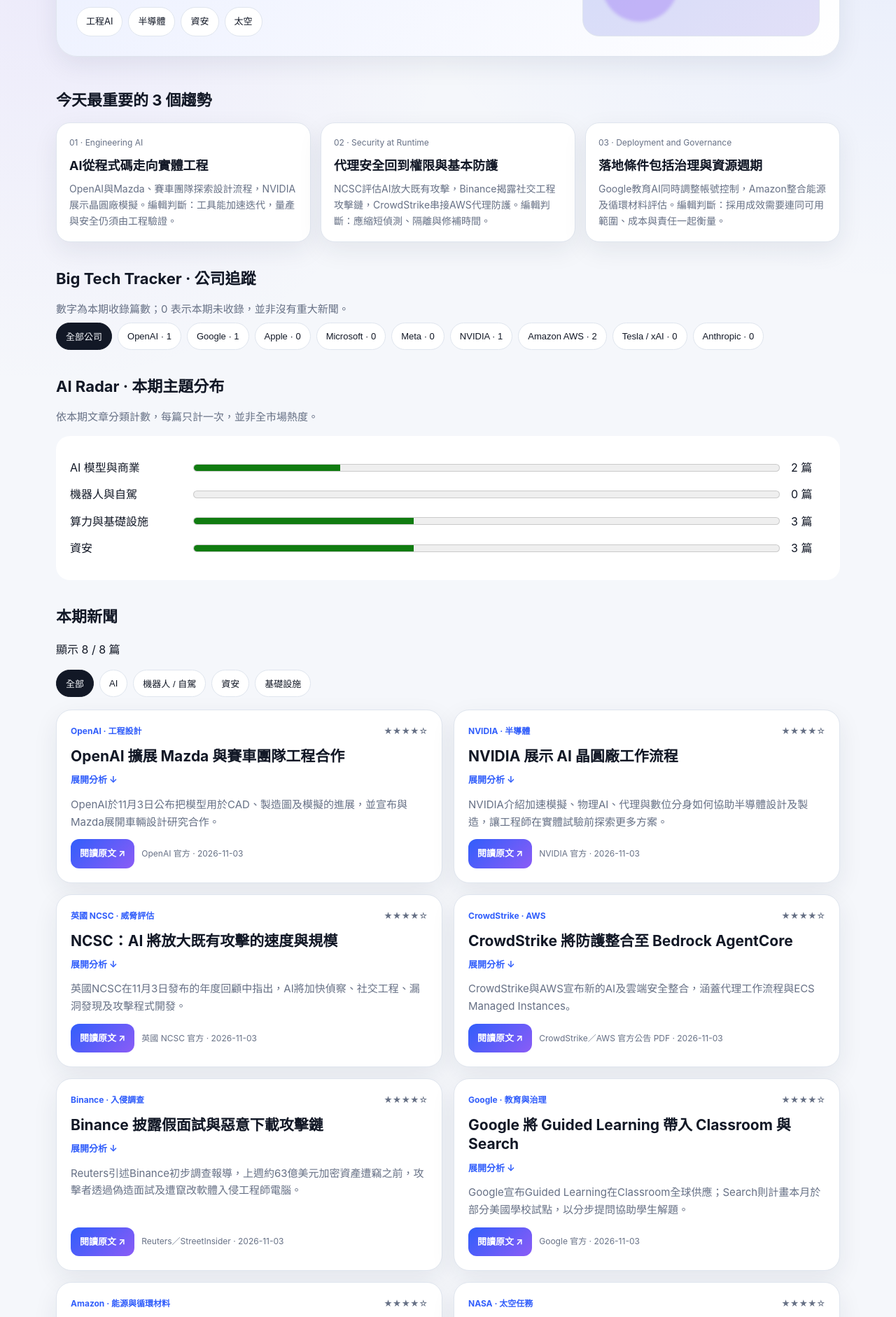
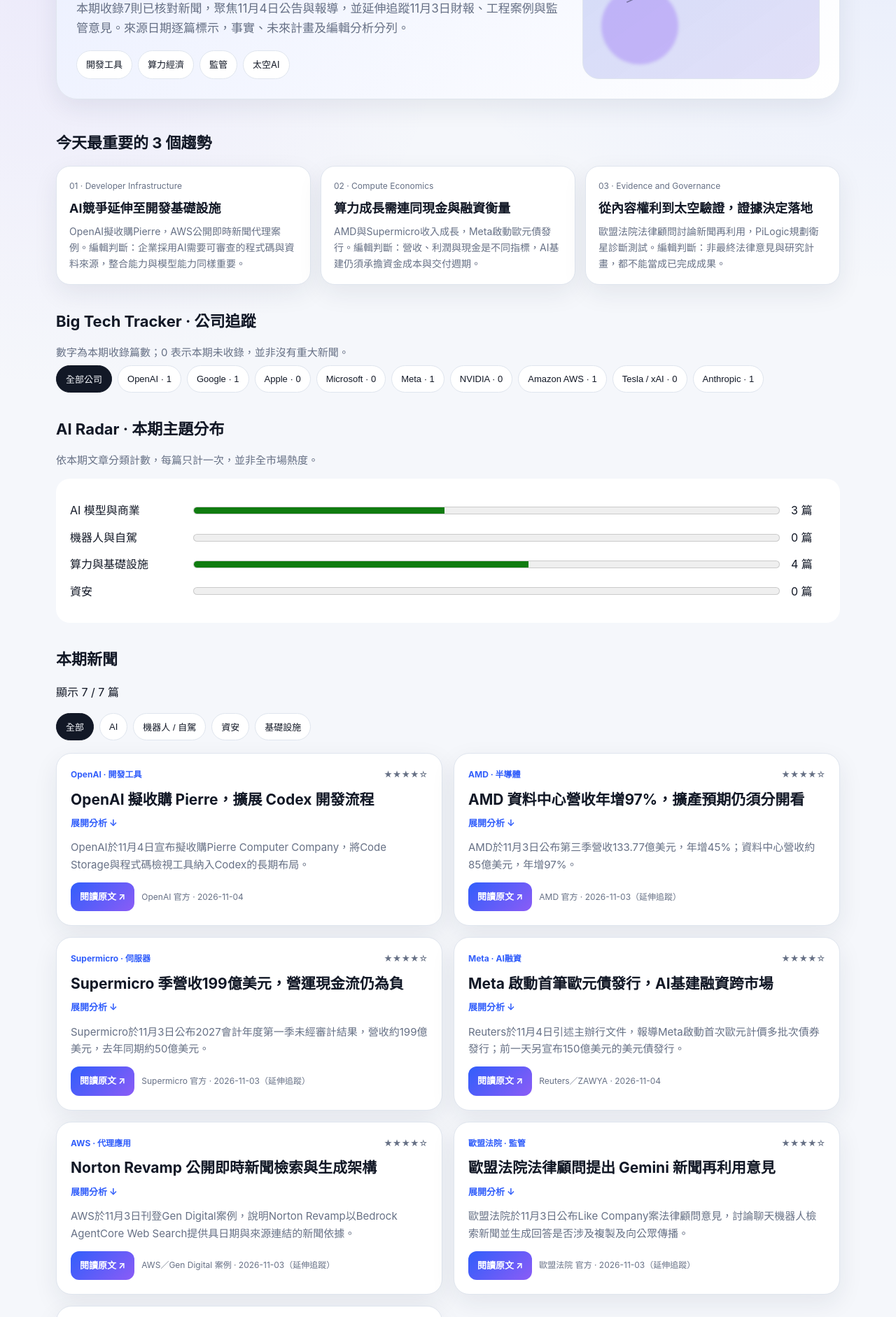
Before and after one commit to benzh1213/tech-brief, a plain HTML site: page index.html in a window 1280 px wide. Shown: the part 451-2333 px from the top of the page at 70% size. Drawn offline with Linux system fonts and the light colour scheme.

Commit message:
Publish verified Tech Brief for 2026-11-05

```diff
--- a/index.html
+++ b/index.html
@@ -5,7 +5,7 @@
   <meta name="viewport" content="width=device-width, initial-scale=1, viewport-fit=cover" />
   <meta name="theme-color" content="#0b1020" media="(prefers-color-scheme: dark)">
   <meta name="theme-color" content="#f5f7fb" media="(prefers-color-scheme: light)">
-  <meta name="description" content="Tech Brief 全球科技晨報：重點新聞、公司追蹤與 AI Radar。"><title>全球科技晨報｜2026-11-04</title>
+  <meta name="description" content="Tech Brief 全球科技晨報：重點新聞、公司追蹤與 AI Radar。"><title>全球科技晨報｜2026-11-05</title>
   <link rel="stylesheet" href="./styles.css">
 </head>
 <body>
@@ -14,7 +14,7 @@
   <div class="topbar">
     <div>
       <div class="brand">TECH BRIEF / 全球科技晨報</div>
-      <div class="date">2026 年 11 月 4 日 · 8 則重點 · 約 6–8 分鐘閱讀</div>
+      <div class="date">2026 年 11 月 5 日 · 7 則重點 · 約 6–8 分鐘閱讀</div>
     </div>
     <div class="actions">
       <button id="expandBtn">全部展開</button>
@@ -22,13 +22,13 @@
     </div>
   </div>
 
-  <p class="edition-note" role="note">2026-11-04 正式版 · 更新於 09:46（Asia/Shanghai，UTC+8） · 逐篇核對來源，事實與編輯分析分列。</p><header>
+  <p class="edition-note" role="note">2026-11-05 正式版 · 更新於 13:44（Asia/Shanghai，UTC+8） · 逐篇核對來源，事實與編輯分析分列。</p><header>
     <section class="hero">
       <div>
         <div class="eyebrow">Today’s Global Tech Brief</div>
-        <h1>AI進入實體工程，<br>安全與治理成為落地門檻</h1>
-        <p class="lead">本期核對11月3日全球公告與報導，另延伸追蹤11月2日NASA衛星退役公告，共8則。研究展示、供應商說法、未來計畫與已完成成果分開呈現；更新時區為Asia/Shanghai。</p>
-        <div class="chipline"><span class="chip">工程AI</span><span class="chip">半導體</span><span class="chip">資安</span><span class="chip">太空</span></div>
+        <h1>AI搶占開發流程，<br>算力擴張面對資金與驗證門檻</h1>
+        <p class="lead">本期收錄7則已核對新聞，聚焦11月4日公告與報導，並延伸追蹤11月3日財報、工程案例與監管意見。來源日期逐篇標示，事實、未來計畫及編輯分析分列。</p>
+        <div class="chipline"><span class="chip">開發工具</span><span class="chip">算力經濟</span><span class="chip">監管</span><span class="chip">太空AI</span></div>
       </div>
       <div class="hero-visual" aria-hidden="true">
         <div class="grid"></div><div class="orb o1"></div><div class="orb o2"></div>
@@ -48,7 +48,7 @@
   </header>
 
   <h2 class="section-title">今天最重要的 3 個趨勢</h2>
-  <section class="insights"><div class="insight"><div class="num">01 · Engineering AI</div><h3>AI從程式碼走向實體工程</h3><p>OpenAI與Mazda、賽車團隊探索設計流程，NVIDIA展示晶圓廠模擬。編輯判斷：工具能加速迭代，量產與安全仍須由工程驗證。</p></div><div class="insight"><div class="num">02 · Security at Runtime</div><h3>代理安全回到權限與基本防護</h3><p>NCSC評估AI放大既有攻擊，Binance揭露社交工程攻擊鏈，CrowdStrike串接AWS代理防護。編輯判斷：應縮短偵測、隔離與修補時間。</p></div><div class="insight"><div class="num">03 · Deployment and Governance</div><h3>落地條件包括治理與資源週期</h3><p>Google教育AI同時調整帳號控制，Amazon整合能源及循環材料評估。編輯判斷：採用成效需要連同可用範圍、成本與責任一起衡量。</p></div></section>
+  <section class="insights"><div class="insight"><div class="num">01 · Developer Infrastructure</div><h3>AI競爭延伸至開發基礎設施</h3><p>OpenAI擬收購Pierre，AWS公開即時新聞代理案例。編輯判斷：企業採用AI需要可審查的程式碼與資料來源，整合能力與模型能力同樣重要。</p></div><div class="insight"><div class="num">02 · Compute Economics</div><h3>算力成長需連同現金與融資衡量</h3><p>AMD與Supermicro收入成長，Meta啟動歐元債發行。編輯判斷：營收、利潤與現金是不同指標，AI基建仍須承擔資金成本與交付週期。</p></div><div class="insight"><div class="num">03 · Evidence and Governance</div><h3>從內容權利到太空驗證，證據決定落地</h3><p>歐盟法院法律顧問討論新聞再利用，PiLogic規劃衛星診斷測試。編輯判斷：非最終法律意見與研究計畫，都不能當成已完成成果。</p></div></section>
 
   <section aria-labelledby="tracker-title">
     <h2 class="section-title" id="tracker-title">Big Tech Tracker · 公司追蹤</h2>
@@ -71,22 +71,14 @@
   </div>
 
   <main class="news-grid" id="newsGrid">
-    <article data-companies="OpenAI" data-category="AI"><div class="meta"><span class="tag">OpenAI · 工程設計</span><span>★★★★☆</span></div><p class="summary">OpenAI於11月3日公布把模型用於CAD、製造圖及模擬的進展，並宣布與Mazda展開車輛設計研究合作。</p><details><summary><h2>OpenAI 擴展 Mazda 與賽車團隊工程合作</h2><span class="detail-hint">展開分析 ↓</span></summary><p><strong>已核對事實：</strong>官方稱與Chip Ganassi Racing測試將零件3D掃描轉為可編輯CAD及2D圖面；Mazda合作涉及空氣動力與碰撞安全。原型仍需多輪製造審查，模型尚不能穩定處理公差與組裝限制。</p><p class="why"><strong>為何重要 · 編輯分析：</strong>AI開始串接軟體與實體工程工具，可能縮短設計迭代。這些仍是合作方研究及案例，不能當成已通過量產、安全或成本驗收。</p></details><div class="source-row"><a class="read" href="https://openai.com/index/accelerating-engineering-for-the-physical-world/" target="_blank" rel="noopener">閱讀原文 ↗</a><span class="source-name">OpenAI 官方 · 2026-11-03</span></div></article>
-
-    <article data-companies="NVIDIA" data-category="Infra"><div class="meta"><span class="tag">NVIDIA · 半導體</span><span>★★★★☆</span></div><p class="summary">NVIDIA介紹加速模擬、物理AI、代理與數位分身如何協助半導體設計及製造，讓工程師在實體試驗前探索更多方案。</p><details><summary><h2>NVIDIA 展示 AI 晶圓廠工作流程</h2><span class="detail-hint">展開分析 ↓</span></summary><p><strong>已核對事實：</strong>官方列出COMSOL及Applied Materials等案例，部分模擬最高加速10倍；不同工具與工作負載不可直接比較，也不是整座工廠產能增加10倍。工程師仍負責判斷與決策。</p><p class="why"><strong>為何重要 · 編輯分析：</strong>晶片競爭延伸到製程模擬與缺陷分析。採購評估應區分單一模擬速度、整體週期及實際良率，並驗證整合成本。</p></details><div class="source-row"><a class="read" href="https://blogs.nvidia.com/blog/ai-semiconductor-fabs/" target="_blank" rel="noopener">閱讀原文 ↗</a><span class="source-name">NVIDIA 官方 · 2026-11-03</span></div></article>
-
-    <article data-companies="" data-category="Security"><div class="meta"><span class="tag">英國 NCSC · 威脅評估</span><span>★★★★☆</span></div><p class="summary">英國NCSC在11月3日發布的年度回顧中指出，AI將加快偵察、社交工程、漏洞發現及攻擊程式開發。</p><details><summary><h2>NCSC：AI 將放大既有攻擊的速度與規模</h2><span class="detail-hint">展開分析 ↓</span></summary><p><strong>已核對事實：</strong>報告強調主要影響是擴大既有手法，而非創造全新攻擊途徑；人類操作者仍是重要環節。這是風險評估，並非宣稱所有攻擊已能全程自主完成。</p><p class="why"><strong>為何重要 · 編輯分析：</strong>企業修補與偵測的反應時間可能更短。編輯判斷：資安投資應優先降低可被快速利用的舊系統與設定風險，同時衡量偵測及修補時效。</p></details><div class="source-row"><a class="read" href="https://www.ncsc.gov.uk/collection/annual-review-2026/understanding-threat/ai-impact-cyber-threat" target="_blank" rel="noopener">閱讀原文 ↗</a><span class="source-name">英國 NCSC 官方 · 2026-11-03</span></div></article>
-
-    <article data-companies="Amazon AWS" data-category="Security"><div class="meta"><span class="tag">CrowdStrike · AWS</span><span>★★★★☆</span></div><p class="summary">CrowdStrike與AWS宣布新的AI及雲端安全整合，涵蓋代理工作流程與ECS Managed Instances。</p><details><summary><h2>CrowdStrike 將防護整合至 Bedrock AgentCore</h2><span class="detail-hint">展開分析 ↓</span></summary><p><strong>已核對事實：</strong>公告稱Falcon Guardian將延伸至Amazon Bedrock AgentCore Guardrails，以防護提示注入、敏感資料外洩與惡意AI活動；另介紹ECS受管執行個體的Falcon感測器。效果屬供應商說明，非獨立測試結果。</p><p class="why"><strong>為何重要 · 編輯分析：</strong>代理具備工具與資料權限後，防護需深入執行流程。企業仍須確認適用環境、授權、實際供應時間及阻擋成效，不能把整合公告視為零風險保證。</p></details><div class="source-row"><a class="read" href="https://ir.crowdstrike.com/node/17981/pdf" target="_blank" rel="noopener">閱讀原文 ↗</a><span class="source-name">CrowdStrike／AWS 官方公告 PDF · 2026-11-03</span></div></article>
-
-    <article data-companies="" data-category="Security"><div class="meta"><span class="tag">Binance · 入侵調查</span><span>★★★★☆</span></div><p class="summary">Reuters引述Binance初步調查報導，上週約63億美元加密資產遭竊之前，攻擊者透過偽造面試及遭竄改軟體入侵工程師電腦。</p><details><summary><h2>Binance 披露假面試與惡意下載攻擊鏈</h2><span class="detail-hint">展開分析 ↓</span></summary><p><strong>已核對事實：</strong>11月3日報導指出攻擊鏈自6月開始，之後擴及其他開發者系統；Binance稱將償還受影響客戶。這是公司初步調查與媒體報導，不能視為完整獨立鑑識或已完成賠付。</p><p class="why"><strong>為何重要 · 編輯分析：</strong>入口是熟悉的社交工程與開發工具。編輯判斷：開發環境、敏感簽署及內部工具之間的權限隔離，比只辨識單一惡意檔案更關鍵。</p></details><div class="source-row"><a class="read" href="https://new.streetinsider.com/Reuters/Binance%2Bhackers%2Bused%2Bfake%2Bjob%2Binterview%2Bin%2B%246.3%2Bbillion%2Battack/27278948.html" target="_blank" rel="noopener">閱讀原文 ↗</a><span class="source-name">Reuters／StreetInsider · 2026-11-03</span></div></article>
-
-    <article data-companies="Google" data-category="AI"><div class="meta"><span class="tag">Google · 教育與治理</span><span>★★★★☆</span></div><p class="summary">Google宣布Guided Learning在Classroom全球供應；Search則計畫本月於部分美國學校試點，以分步提問協助學生解題。</p><details><summary><h2>Google 將 Guided Learning 帶入 Classroom 與 Search</h2><span class="detail-hint">展開分析 ↓</span></summary><p><strong>已核對事實：</strong>公司另宣布調整K-12學生帳號控制：Gemini、Gemini Notebook、Gemini in Classroom及Search將預設關閉，待管理員啟用。控制變更會在後續提供細節並推出，不能當成所有學校當天已切換。</p><p class="why"><strong>為何重要 · 編輯分析：</strong>學習型AI的成效與產品存取規則相互影響。學校應分別確認學習成果、教師監督與帳號政策；全球Classroom供應不代表Search試點已全球開放。</p></details><div class="source-row"><a class="read" href="https://blog.google/products-and-platforms/products/education/ai-learning-era-updates-2026/" target="_blank" rel="noopener">閱讀原文 ↗</a><span class="source-name">Google 官方 · 2026-11-03</span></div></article>
-
-    <article data-companies="Amazon AWS" data-category="Infra"><div class="meta"><span class="tag">Amazon · 能源與循環材料</span><span>★★★★☆</span></div><p class="summary">Amazon推出Sustainability Deep Tech Accelerator，將Devices、AWS及自有品牌的材料、能源及循環技術評估整合到同一計畫。</p><details><summary><h2>Amazon 整合深科技加速器，連接 AWS 與硬體採用</h2><span class="detail-hint">展開分析 ↓</span></summary><p><strong>已核對事實：</strong>三大方向為低碳材料與製造、能源效率、循環利用；申請預計2027年1月開放。參與不以取得股權為條件，通過評估後才可能形成授權、供應或合作，並非已承諾採購。</p><p class="why"><strong>為何重要 · 編輯分析：</strong>AI基建的電力、散熱與硬體汰換需要長期供應鏈配合。此類計畫可能縮短新技術接觸採購決策者的路徑，但減碳及商業效益仍待部署數據證明。</p></details><div class="source-row"><a class="read" href="https://press.aboutamazon.com/2026/11/amazon-launches-new-amazon-sustainability-deep-tech-accelerator-to-fast-track-adoption-opportunities-for-breakthrough-climate-technologies" target="_blank" rel="noopener">閱讀原文 ↗</a><span class="source-name">Amazon 官方 · 2026-11-03</span></div></article>
-
-    <article data-companies="" data-category="Infra"><div class="meta"><span class="tag">NASA · 太空任務</span><span>★★★★☆</span></div><p class="summary">NASA於11月2日公告，運作近22年的Neil Gehrels Swift Observatory預計11月4日再入；本則為72小時內延伸追蹤。</p><details><summary><h2>Swift 觀測衛星預計11月4日再入大氣層</h2><span class="detail-hint">展開分析 ↓</span></summary><p><strong>已核對事實：</strong>公告引用當時預測：11月4日美東時間約03:30、誤差11小時。大部分結構預期燒毀，部分零件可能存留；時間與落點仍會更新，目前不能宣稱已完成再入。</p><p class="why"><strong>為何重要 · 編輯分析：</strong>長壽命太空設備的退役與碎片管理是任務完整週期的一部分。編輯判斷：觀測能力延續及安全處置，應與新任務發射同樣受到關注。</p></details><div class="source-row"><a class="read" href="https://science.nasa.gov/blogs/swift/2026/11/02/nasas-swift-observatory-to-re-enter-atmosphere/" target="_blank" rel="noopener">閱讀原文 ↗</a><span class="source-name">NASA 官方 · 2026-11-02（72小時延伸）</span></div></article>
-  </main>
+<article data-companies="OpenAI" data-category="AI"><div class="meta"><span class="tag">OpenAI · 開發工具</span><span>★★★★☆</span></div><p class="summary">OpenAI於11月4日宣布擬收購Pierre Computer Company，將Code Storage與程式碼檢視工具納入Codex的長期布局。</p><details><summary><h2>OpenAI 擬收購 Pierre，擴展 Codex 開發流程</h2><span class="detail-hint">展開分析 ↓</span></summary><p><strong>已核對事實：</strong>Trees與Diffs已用於Codex；公司表示開源專案將維持開源，交割後Code Storage客戶可繼續使用服務。交易仍須滿足慣常條件及取得監管批准，雙方目前仍獨立運作。</p><p class="why"><strong>為何重要 · 編輯分析：</strong>AI程式設計的競爭開始涵蓋儲存、檢視與交付。編輯判斷：企業評估時應關注版本紀錄、審查責任與可遷移性；收購計畫不等於整合功能已上線。</p></details><div class="source-row"><a class="read" href="https://openai.com/index/openai-to-acquire-pierre/" target="_blank" rel="noopener">閱讀原文 ↗</a><span class="source-name">OpenAI 官方 · 2026-11-04</span></div></article>
+<article data-companies="" data-category="Infra"><div class="meta"><span class="tag">AMD · 半導體</span><span>★★★★☆</span></div><p class="summary">AMD於11月3日公布第三季營收133.77億美元，年增45%；資料中心營收約85億美元，年增97%。</p><details><summary><h2>AMD 資料中心營收年增97%，擴產預期仍須分開看</h2><span class="detail-hint">展開分析 ↓</span></summary><p><strong>已核對事實：</strong>GAAP毛利率54%，淨利24.28億美元。第四季營收約170億美元、上下3%為管理層展望，並非已實現收入。本則為72小時內延伸追蹤。</p><p class="why"><strong>為何重要 · 編輯分析：</strong>數據顯示AI算力需求已反映在供應商收入。編輯判斷：平台競爭仍取決於軟體相容性、供貨與總持有成本，不能單憑營收增長推斷客戶投資回報。</p></details><div class="source-row"><a class="read" href="https://newsroom.amd.com/news/amd-reports-third-quarter-2026-earnings/" target="_blank" rel="noopener">閱讀原文 ↗</a><span class="source-name">AMD 官方 · 2026-11-03（延伸追蹤）</span></div></article>
+<article data-companies="" data-category="Infra"><div class="meta"><span class="tag">Supermicro · 伺服器</span><span>★★★★☆</span></div><p class="summary">Supermicro於11月3日公布2027會計年度第一季未經審計結果，營收約199億美元，去年同期約50億美元。</p><details><summary><h2>Supermicro 季營收199億美元，營運現金流仍為負</h2><span class="detail-hint">展開分析 ↓</span></summary><p><strong>已核對事實：</strong>GAAP毛利率12.7%，低於上一季17.5%；淨利約15.94億美元，營運現金流出約4.34億美元。會計季度截至2026年9月30日，本則為72小時內延伸追蹤。</p><p class="why"><strong>為何重要 · 編輯分析：</strong>伺服器訂單增長不會自動轉成等額現金。編輯判斷：應同時追蹤應收款、庫存、融資和驗收週期，才能判斷供應鏈能否持續擴張。</p></details><div class="source-row"><a class="read" href="https://www.supermicro.com/en/pressreleases/supermicro-announces-first-quarter-fiscal-year-2027-financial-results" target="_blank" rel="noopener">閱讀原文 ↗</a><span class="source-name">Supermicro 官方 · 2026-11-03（延伸追蹤）</span></div></article>
+<article data-companies="Meta" data-category="Infra"><div class="meta"><span class="tag">Meta · AI融資</span><span>★★★★☆</span></div><p class="summary">Reuters於11月4日引述主辦行文件，報導Meta啟動首次歐元計價多批次債券發行；前一天另宣布150億美元的美元債發行。</p><details><summary><h2>Meta 啟動首筆歐元債發行，AI基建融資跨市場</h2><span class="detail-hint">展開分析 ↓</span></summary><p><strong>已核對事實：</strong>歐元債當時已開放認購，期限介於4年至38年；本則來源未確認最終歐元募集總額，不能將認購啟動寫成已完成交割。美元與歐元發行是不同交易。</p><p class="why"><strong>為何重要 · 編輯分析：</strong>AI基建的競爭同時是長期資金與利息負擔的競爭。編輯判斷：評估擴建應把資金成本與設備折舊納入，而不只比較GPU數量或資本支出。</p></details><div class="source-row"><a class="read" href="https://www.zawya.com/en/capital-markets/ai-shaping-digital-future/meta-kicks-off-first-euro-bond-sale-in-latest-test-for-tech-sector-1931584" target="_blank" rel="noopener">閱讀原文 ↗</a><span class="source-name">Reuters／ZAWYA · 2026-11-04</span></div></article>
+<article data-companies="Amazon AWS|Anthropic" data-category="AI"><div class="meta"><span class="tag">AWS · 代理應用</span><span>★★★★☆</span></div><p class="summary">AWS於11月3日刊登Gen Digital案例，說明Norton Revamp以Bedrock AgentCore Web Search提供具日期與來源連結的新聞依據。</p><details><summary><h2>Norton Revamp 公開即時新聞檢索與生成架構</h2><span class="detail-hint">展開分析 ↓</span></summary><p><strong>已核對事實：</strong>案例使用Amazon Nova生成查詢、排序後再生成建議，並使用Claude處理部分複雜任務。產品早在2026年3月推出；本次是工程案例公開，並非新產品今日上市。</p><p class="why"><strong>為何重要 · 編輯分析：</strong>即時檢索只是內容可信度的起點。編輯判斷：仍需核對來源品質、日期及快取有效期；案例中的開發效率與服務表現屬團隊自述，不能視為所有企業的保證。</p></details><div class="source-row"><a class="read" href="https://aws.amazon.com/blogs/machine-learning/how-gen-digital-built-norton-revamps-ai-curated-news-engine-with-amazon-bedrock-agentcore-web-search/" target="_blank" rel="noopener">閱讀原文 ↗</a><span class="source-name">AWS／Gen Digital 案例 · 2026-11-03（延伸追蹤）</span></div></article>
+<article data-companies="Google" data-category="AI"><div class="meta"><span class="tag">歐盟法院 · 監管</span><span>★★★★☆</span></div><p class="summary">歐盟法院於11月3日公布Like Company案法律顧問意見，討論聊天機器人檢索新聞並生成回答是否涉及複製及向公眾傳播。</p><details><summary><h2>歐盟法院法律顧問提出 Gemini 新聞再利用意見</h2><span class="detail-hint">展開分析 ↓</span></summary><p><strong>已核對事實：</strong>爭議涉及Like Company與Google Ireland。法律顧問意見不具法院最終判決效力；不能寫成Google已被判侵權，亦不能將本案視為所有AI訓練均獲全面許可。本則為72小時內延伸追蹤。</p><p class="why"><strong>為何重要 · 編輯分析：</strong>企業採用檢索生成需同時考慮來源授權及輸出形式。編輯判斷：保留引用、限制大段重現與尊重存取限制，有助於建立可審查流程；具體責任仍待法院裁判。</p></details><div class="source-row"><a class="read" href="https://curia.europa.eu/site/jcms/p1_1000088866/ro/opinion-case-c-250/25-like-company" target="_blank" rel="noopener">閱讀原文 ↗</a><span class="source-name">歐盟法院 官方 · 2026-11-03（延伸追蹤）</span></div></article>
+<article data-companies="" data-category="Infra"><div class="meta"><span class="tag">PiLogic · 太空AI</span><span>★★★★☆</span></div><p class="summary">PiLogic於11月4日宣布獲SpaceWERX AIS Challenge第一階段研究案，將開發Manifest衛星故障診斷能力。</p><details><summary><h2>PiLogic 獲太空診斷研究案，軌道驗證仍在規劃</h2><span class="detail-hint">展開分析 ↓</span></summary><p><strong>已核對事實：</strong>公司公告規劃先在Starcloud地面FlatSat測試，再嘗試於Starcloud-1進行在軌展示；另外參與Starcloud與Sophia Space團隊的研究。這是第一階段研發及驗證路徑，並非已完成軌道部署。</p><p class="why"><strong>為何重要 · 編輯分析：</strong>太空算力需要能解釋異常、支援遠端決策的工具。編輯判斷：真正門檻是故障覆蓋、誤報、算力消耗與飛行驗證，不能只依供應商的可解釋性宣稱判定成熟度。</p></details><div class="source-row"><a class="read" href="https://www.businesswire.com/news/home/20261104050908/en/" target="_blank" rel="noopener">閱讀原文 ↗</a><span class="source-name">PiLogic／Business Wire 公告 · 2026-11-04</span></div></article>
+</main>
   <p id="emptyState" class="hidden">本期沒有符合篩選條件的文章。可切回「全部公司」或「全部」。</p>
 
   <div class="tip">
@@ -94,7 +86,7 @@
     iPhone：用 Safari 開啟此網址，點「分享」→「加入主畫面」。Mac：將此頁加入書籤。每次開啟皆讀取已發布的最新版本。
   </div>
 
-  <footer>本期共8則重點：7則2026-11-03公告或報導，1則2026-11-02 NASA公告為72小時延伸追蹤。來源事實、公司目標與編輯分析已區分。公司追蹤與AI Radar依實際篇數計算；未收錄不代表沒有重大新聞。網站發布核驗後，由ChatGPT雲端任務交付本日摘要。</footer>
+  <footer>本期7則，3則11月4日公告或報導，4則11月3日內容為72小時內延伸追蹤。逐篇附來源，並區分事實、展望及編輯分析。公司追蹤與AI Radar由實際文章計算；未收錄不代表沒有重大新聞。</footer>
 </div>
 
 <script src="./app.js" defer></script>
```
